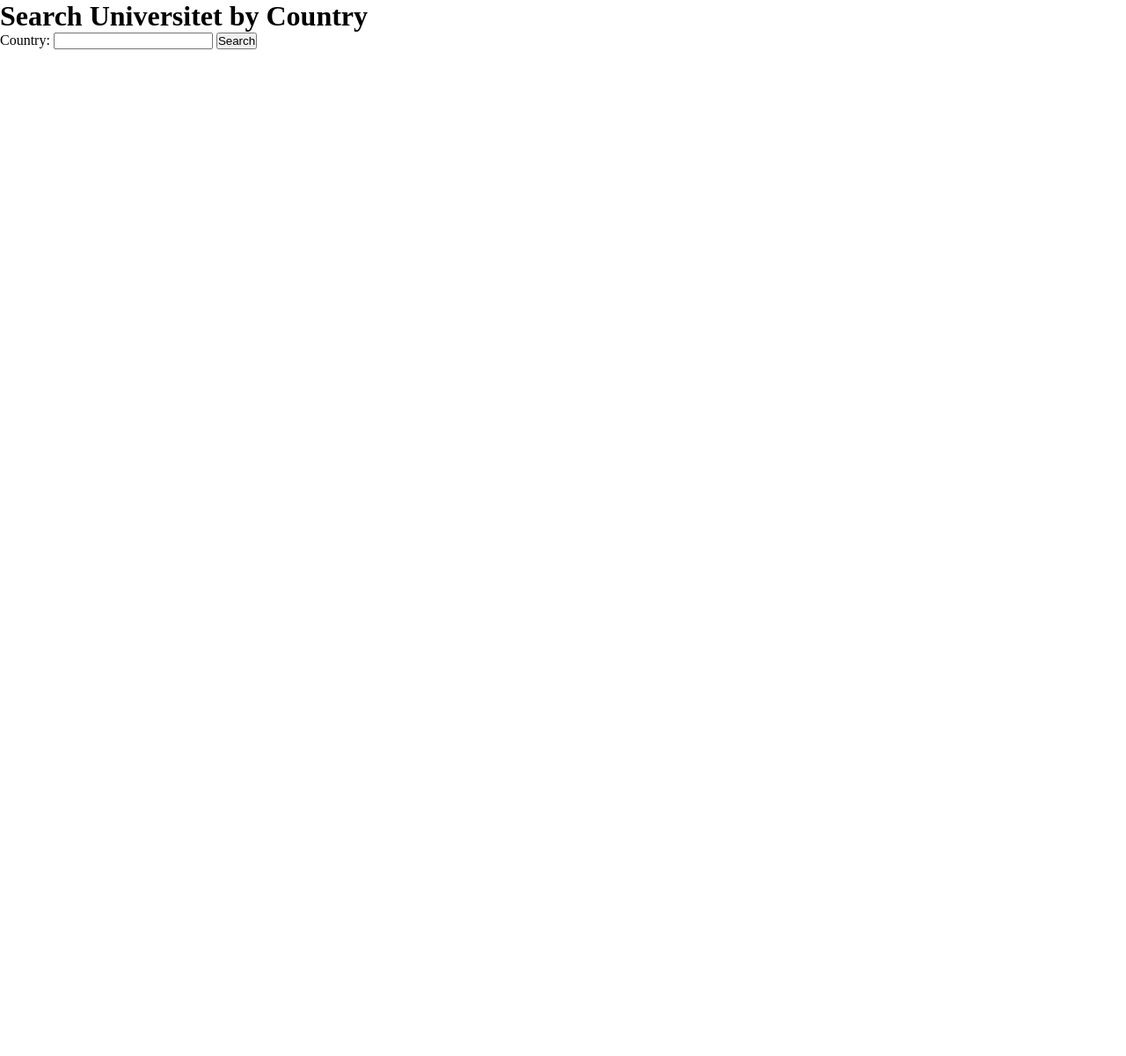
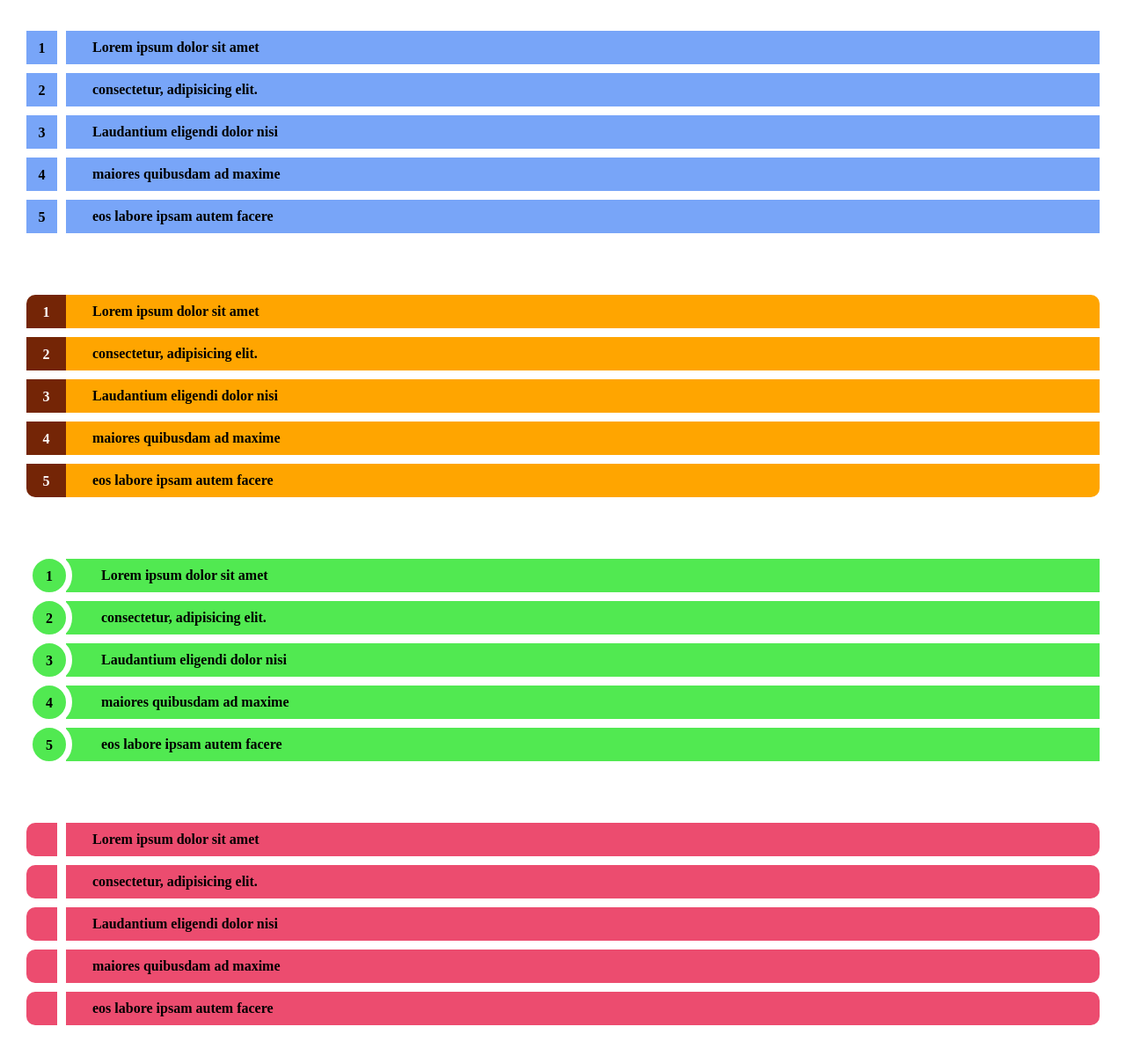
Before and after one commit to Qooler667/education, a plain HTML site: page index.html in a window 1280 px wide. Shown: the whole page at 88% size. Before the commit the page ends 800 px from the top, so only its background shows below. Drawn offline with Linux system fonts and the light colour scheme.

Commit message:
add api example some fix

```diff
--- a/index.html
+++ b/index.html
@@ -10,48 +10,47 @@
 </head>
 
 <body>
-<h1 class="page-title">Search Universitet by Country</h1>
-<form id="search-form" class="search-form" action="#">
-  <label for="country">Country:</label>
-  <input type="text" name="country" id="country" required min="5"/>
-  <input type="submit" value="Search"/>
-</form>
-<div class="search-result">
-  <ol id="search-result-list" class="list_items blue_color design_border_first"></ol>
-  <span id="not-found" class="not-found-text">Not found</span>
+    <div class="left_list">
+        <div class="wrapper">
+            <ol class="list_items blue_color design_border_first">
+                <li class="item">Lorem ipsum dolor sit amet </li>
+                <li class="item">consectetur, adipisicing elit.</li>
+                <li class="item">Laudantium eligendi dolor nisi</li>
+                <li class="item">maiores quibusdam ad maxime</li>
+                <li class="item">eos labore ipsam autem facere</li>
+            </ol>
         </div>
-<script>
-  const searchForm = document.getElementById("search-form");
-  const searchResultList = document.getElementById("search-result-list");
-  const notFoundHelper = document.getElementById("not-found");
+        <div class="wrapper">
+            <ul class="list_items orange_color design_border_second">
+                <li class="item">Lorem ipsum dolor sit amet</li>
+                <li class="item">consectetur, adipisicing elit.</li>
+                <li class="item">Laudantium eligendi dolor nisi</li>
+                <li class="item">maiores quibusdam ad maxime</li>
+                <li class="item">eos labore ipsam autem facere</li>
+            </ul>
+        </div>
+    </div>
+    <div class="rigth_list">
 
-  searchForm.addEventListener("submit", async (e) => {
-    e.preventDefault();
-
-    while (searchResultList.firstChild) {
-      searchResultList.removeChild(searchResultList.firstChild)
-    }
-
-    notFoundHelper.style.display = 'none';
-
-    const formData = new FormData(e.target);
-    const value = encodeURIComponent(formData.get("country"));
-
-    const res = await fetch(`http://universities.hipolabs.com/search?country=${value}`);
-    const resData = await res.json()
-
-    if (resData.length) {
-      resData.map(item => {
-        let li = document.createElement("li");
-        li.className = "item";
-        li.innerText = item.name;
-        searchResultList.appendChild(li);
-      })
-    } else {
-      notFoundHelper.style.display = 'block';
-    }
-  });
-</script>
+        <div class="wrapper">
+            <ul class="list_items light_green design_border_third">
+                <li class="item">Lorem ipsum dolor sit amet</li>
+                <li class="item">consectetur, adipisicing elit.</li>
+                <li class="item">Laudantium eligendi dolor nisi</li>
+                <li class="item">maiores quibusdam ad maxime</li>
+                <li class="item">eos labore ipsam autem facere</li>
+            </ul>
+        </div>
+        <div class="wrapper">
+            <ul class="list_items red_color design_border_fourth">
+                <li class="item">Lorem ipsum dolor sit amet</li>
+                <li class="item">consectetur, adipisicing elit.</li>
+                <li class="item">Laudantium eligendi dolor nisi</li>
+                <li class="item">maiores quibusdam ad maxime</li>
+                <li class="item">eos labore ipsam autem facere</li>
+            </ul>
+        </div>
+    </div>
 </body>
 
 </html>
```
Also changed, not shown: api-example.html (added, +57 -0 lines). Lines whose indentation alone changed are shown as unchanged.
